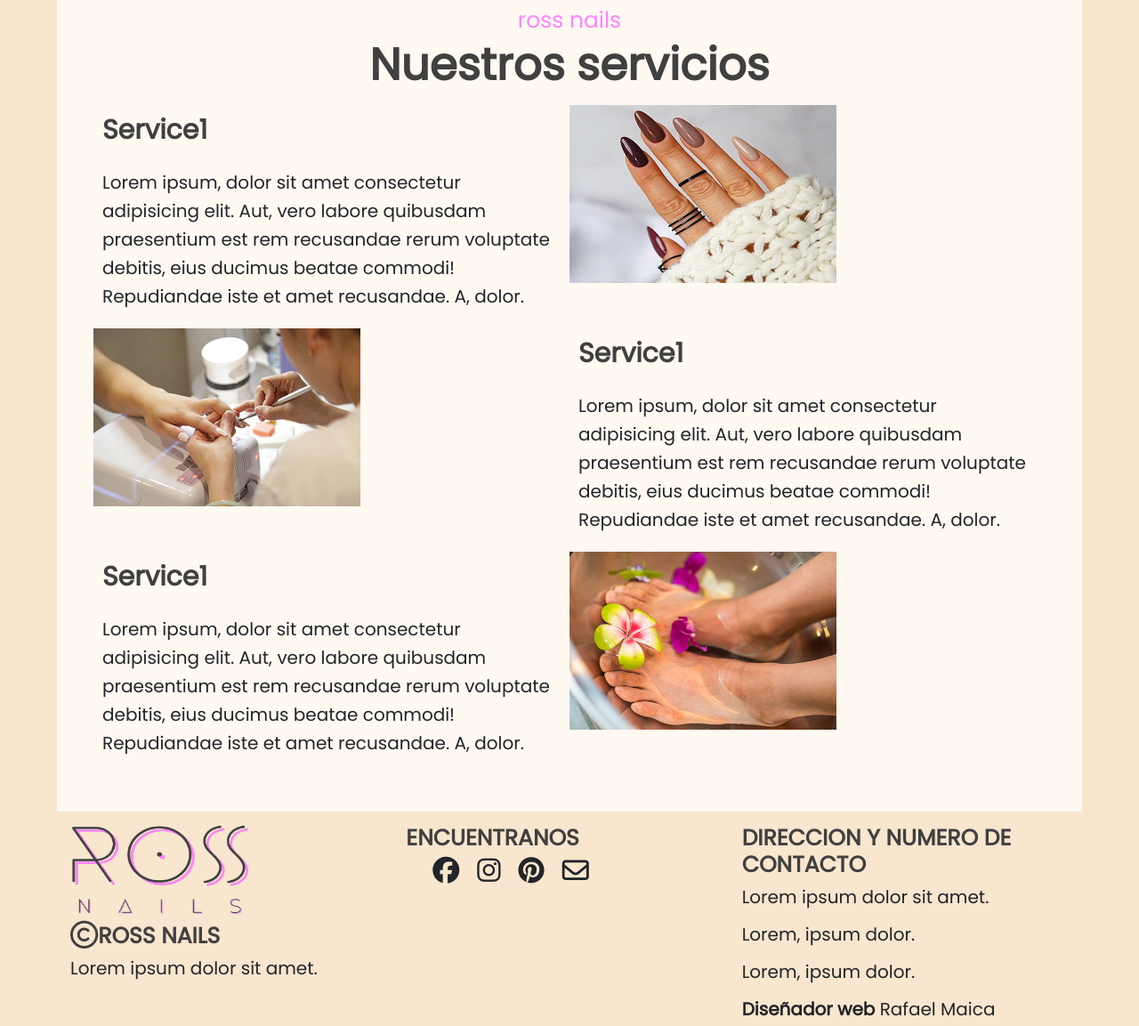
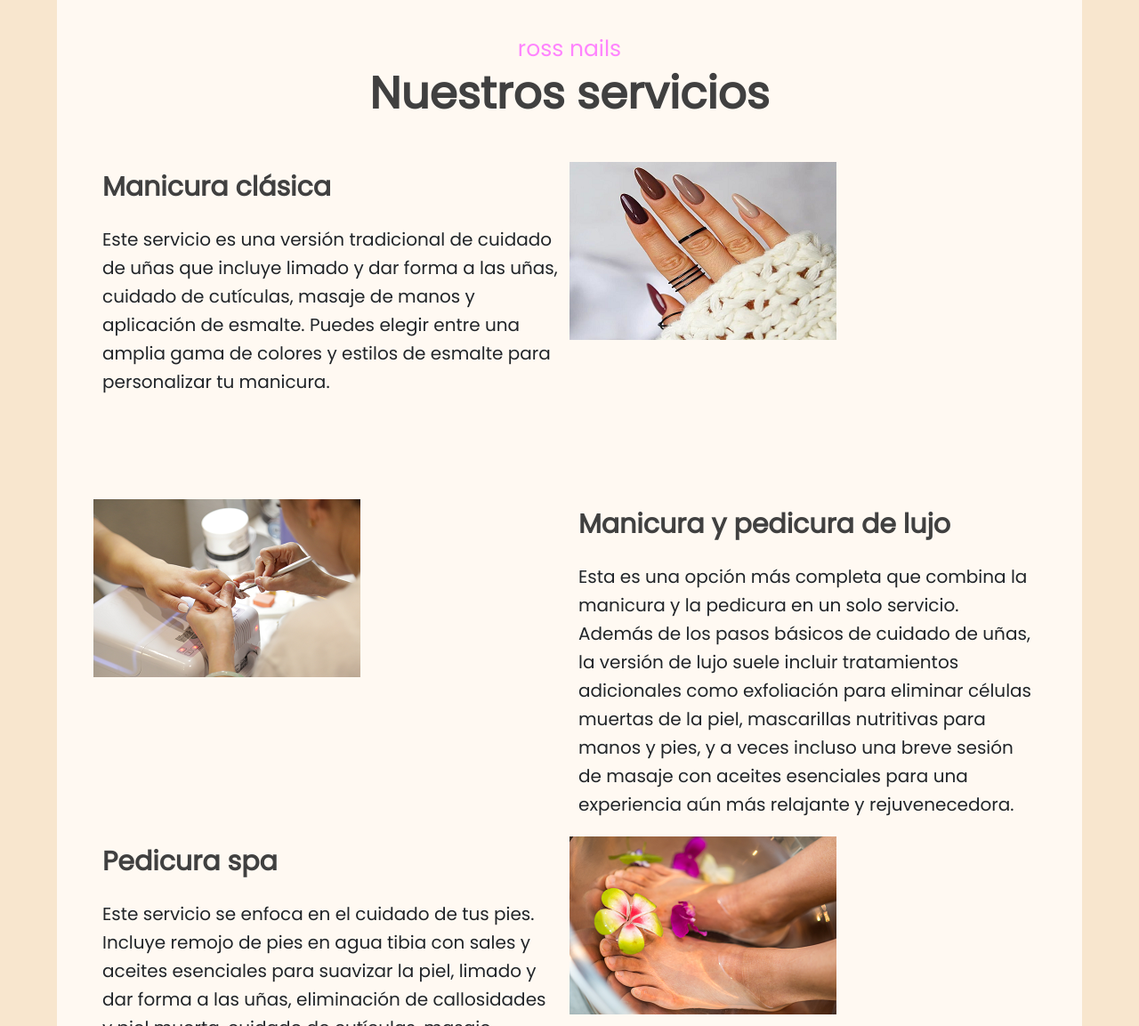
Before and after one commit to RalphMaica/Proyecto_Rafael_Maica, a website: page pages/servicios.html in a window 1280 px wide. Shown: the part 165-1318 px from the top of the page at 89% size. Drawn offline with nearby package versions, Linux system fonts and the light colour scheme.

Commit message:
agregando SEO y contenido  a servicios page

```diff
--- a/pages/servicios.html
+++ b/pages/servicios.html
@@ -3,8 +3,10 @@
 
 <head>
   <meta charset="UTF-8" />
+  <meta name="description"
+    content="Sumérgete en un oasis de belleza y relajación en nuestro exclusivo spa de uñas. Descubre un mundo de cuidado personalizado para tus manos y pies, donde la elegancia y la tranquilidad se entrelazan">
+  <meta name="keywords" content="spa, nail, uñas, pedicure, manicure, estilista, manicurista">
   <meta name="viewport" content="width=device-width, initial-scale=1.0" />
-
   <link rel="preconnect" href="https://fonts.googleapis.com">
   <link rel="preconnect" href="https://fonts.gstatic.com" crossorigin>
   <link
@@ -15,8 +17,9 @@
     integrity="sha384-4bw+/aepP/YC94hEpVNVgiZdgIC5+VKNBQNGCHeKRQN+PtmoHDEXuppvnDJzQIu9" crossorigin="anonymous" />
   <link rel="icon" href="../img/ross-nails-icon.ico" />
   <link rel="stylesheet" href="../css/style.css" />
-  <title>ROSS NAILS</title>
+  <title>ROSS NAILS | Servicios</title>
 </head>
+
 <body>
   <header class="container-fluid d-flex bg-body-transparent">
     <nav class="navbar navbar-expand-lg w-100">
@@ -73,25 +76,26 @@
         <h1>Nuestros servicios</h1>
       </div>
       <div class="services-content1 contents__services">
-        <h2>Service1</h2>
-        <p>Lorem ipsum, dolor sit amet consectetur adipisicing elit. Aut, vero labore quibusdam praesentium est rem recusandae rerum voluptate debitis, eius ducimus beatae commodi! Repudiandae iste et amet recusandae. A, dolor.</p>
+        <h2>Manicura clásica</h2>
+        <p>Este servicio es una versión tradicional de cuidado de uñas que incluye limado y dar forma a las uñas, cuidado de cutículas, masaje de manos y aplicación de esmalte. Puedes elegir entre una amplia gama de colores y estilos de esmalte para personalizar tu manicura.</p>
       </div>
       <div class="img-services1 img-content">
-        <img src="../img/img-services1.png" alt="">
+        <img src="../img/img-services1.png" alt="imagenes ross nails spa de uñas">
       </div>
       <div class="img-services2 img-content">
-        <img src="../img/img-services2.png" alt="">
+        <img src="../img/img-services2.png" alt="imagenes ross nails spa de uñas">
       </div>
       <div class="services-content2 contents__services">
-        <h2>Service1</h2>
-        <p>Lorem ipsum, dolor sit amet consectetur adipisicing elit. Aut, vero labore quibusdam praesentium est rem recusandae rerum voluptate debitis, eius ducimus beatae commodi! Repudiandae iste et amet recusandae. A, dolor.</p>
+        <h2>Manicura y pedicura de lujo</h2>
+        <p>Esta es una opción más completa que combina la manicura y la pedicura en un solo servicio. Además de los pasos básicos de cuidado de uñas, la versión de lujo suele incluir tratamientos adicionales como exfoliación para eliminar células muertas de la piel, mascarillas nutritivas para manos y pies, y a veces incluso una breve sesión de masaje con aceites esenciales para una experiencia aún más relajante y rejuvenecedora.</p>
       </div>
       <div class="services-content3 contents__services">
-        <h2>Service1</h2>
-        <p>Lorem ipsum, dolor sit amet consectetur adipisicing elit. Aut, vero labore quibusdam praesentium est rem recusandae rerum voluptate debitis, eius ducimus beatae commodi! Repudiandae iste et amet recusandae. A, dolor.</p>
+        <h2>Pedicura spa</h2>
+        <p>Este servicio se enfoca en el cuidado de tus pies. Incluye remojo de pies en agua tibia con sales y aceites esenciales para suavizar la piel, limado y dar forma a las uñas, eliminación de callosidades y piel muerta, cuidado de cutículas, masaje relajante en pies y piernas, y finalmente, la aplicación de esmalte en las uñas de los pies.
+        </p>
       </div>
       <div class="img-services3 img-content">
-        <img src="../img/img-services3.png" alt="">
+        <img src="../img/img-services3.png" alt="imagenes ross nails spa de uñas">
       </div>
     </div>
   </main>
```
